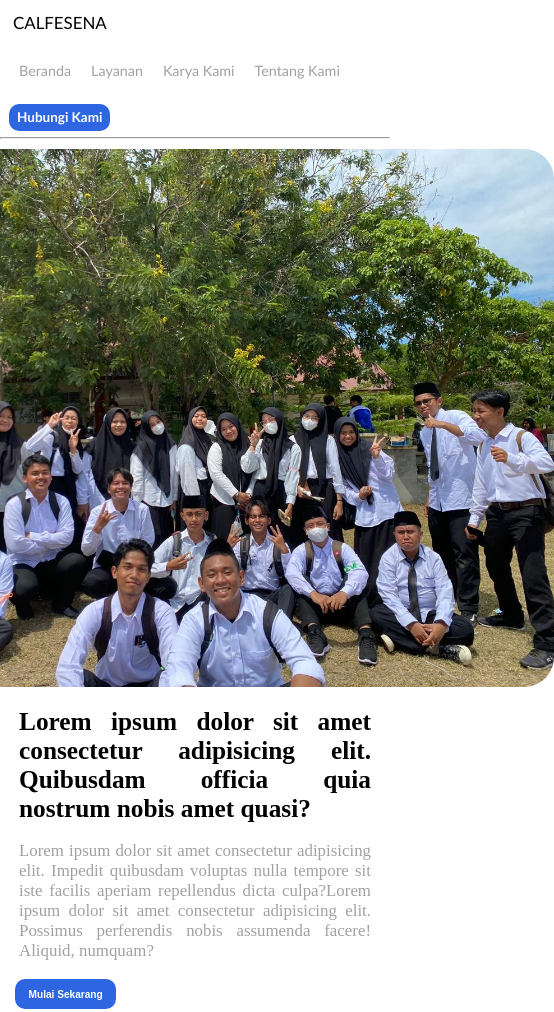
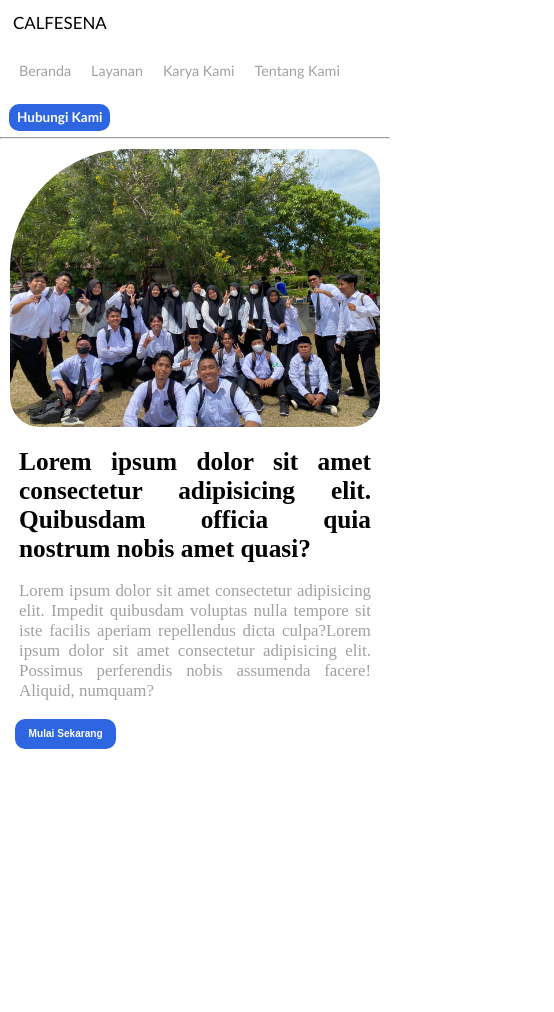
Before and after one commit to rasyaryleig/rasyaryleig.github.io, a plain HTML site: page index.html in a window 390 px wide. Shown: the whole page, 554 px wide, since content can reach past the window. After the commit the page ends 844 px from the top, so only its background shows below. Drawn offline with Linux system fonts and the light colour scheme.

Commit message:
change the img widht of artikel class

```diff
--- a/CSS/style.css
+++ b/CSS/style.css
@@ -129,7 +129,7 @@
     }
     .artikel > img{
         align-self: center;
-        width: 85vmax;
+        width: 100%;
         height: 50%;
     }
     .artikel > h1{
```
